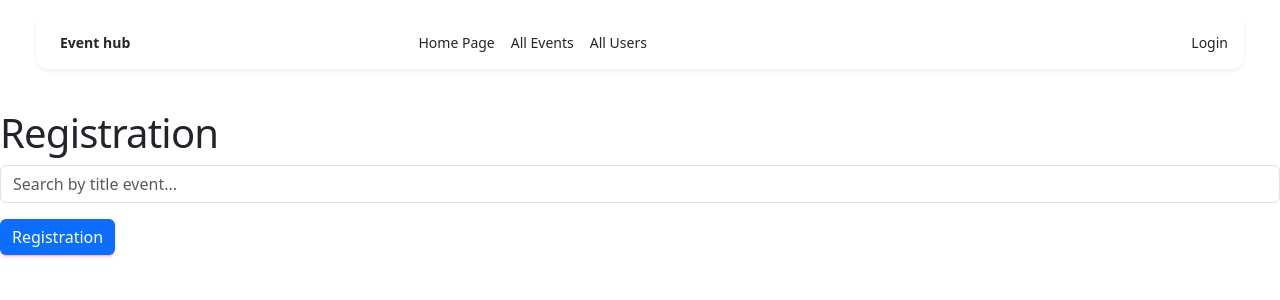
After one commit to Lev2098/event-hab, a Django app: template templates/registration/register.html in a window 1280 px wide. The commit adds this page. Shown: the top 300 px of the page. Run offline with Django 5.2, Linux system fonts and the light colour scheme; the template is opened without the code that fills it: values that come from a table or form of the project are taken from there, others are empty; some libraries are stand-ins or nearby versions.

Commit message:
add registration

```diff
--- a/templates/registration/login.html
+++ b/templates/registration/login.html
@@ -19,6 +19,8 @@
 
   <input type="submit" value="Login" class="btn btn-primary" />
   <input type="hidden" name="next" value="{{ next }}" />
+  <a href="{% url 'event_manager:registration' %}" class="btn btn-secondary">Registration</a>
+
 </form>
 
 {% endblock %}
--- /dev/null
+++ b/templates/registration/register.html
@@ -0,0 +1,14 @@
+{% extends "base.html" %}
+{% load crispy_forms_filters %}
+
+{%  block title %}
+<title>Registration</title>
+{% endblock %}
+{% block content %}
+  <h1>Registration</h1>
+    <form method="post">
+      {% csrf_token %}
+      {{ form|crispy }}
+        <button type="submit" class="btn btn-primary">Registration</button>
+    </form>
+{% endblock %}
```
